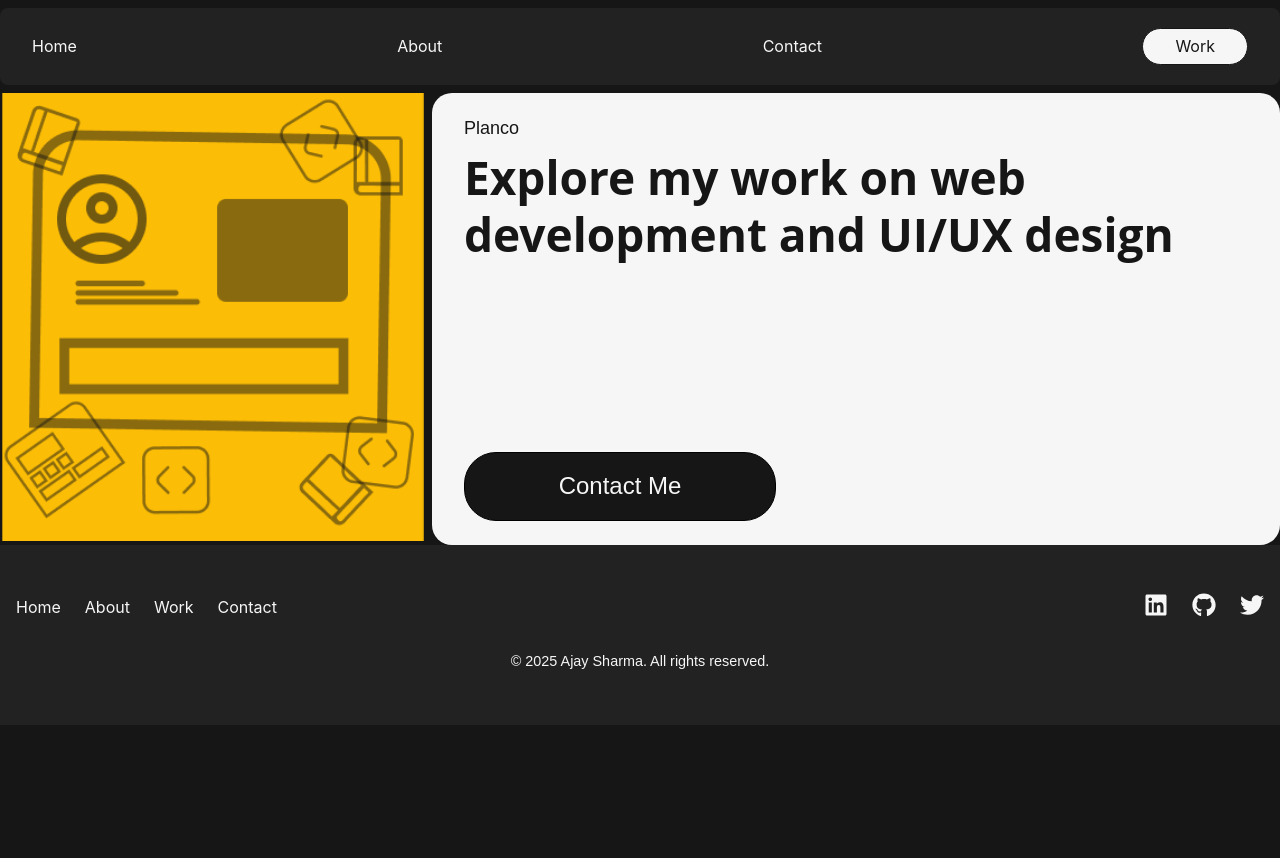
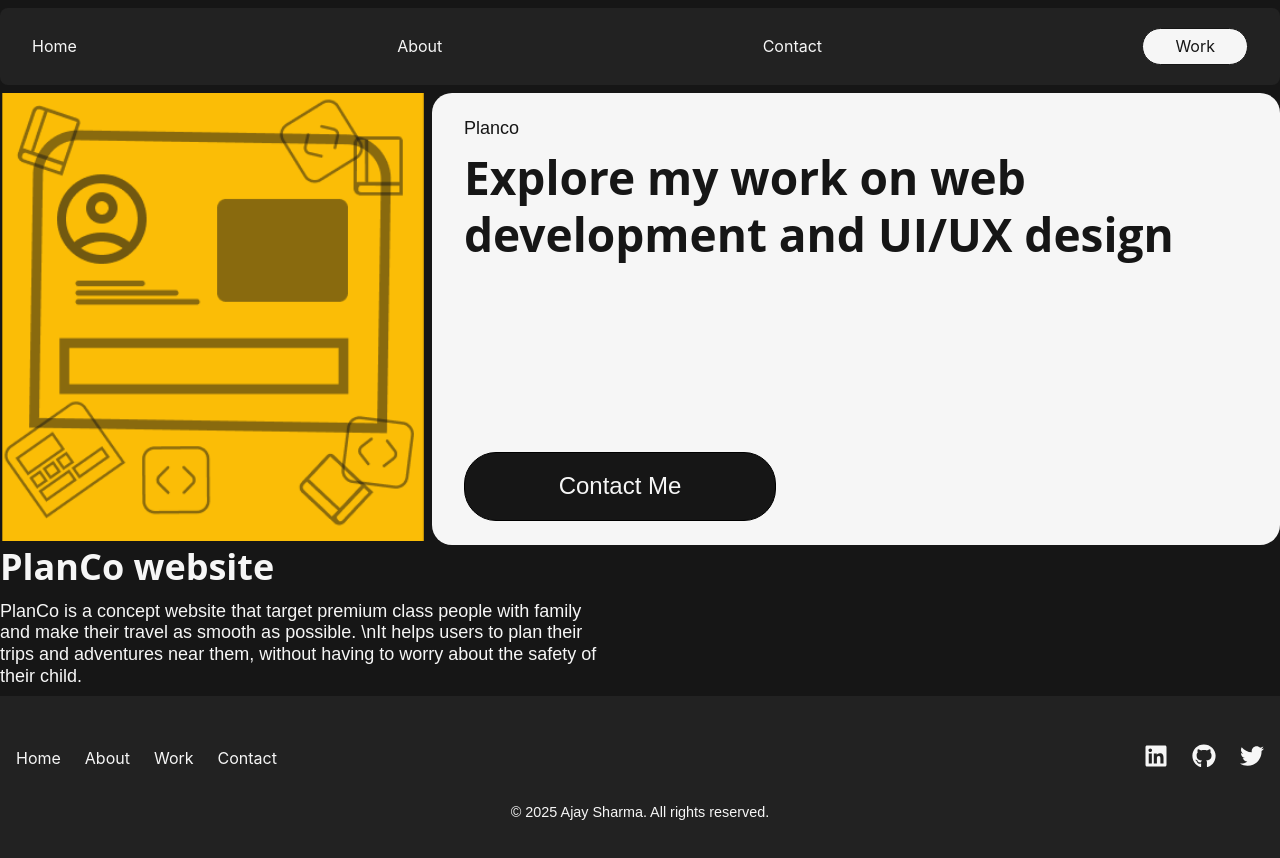
Before and after one commit to ajayshsh7/Ajay-sharma, a Next.js app: page /work/planCo in a window 1280 px wide. Shown: the top 858 px of the page. Before the commit the page ends 800 px from the top, so only its background shows below. Built offline with nearby package versions, Linux system fonts and the light colour scheme.

Commit message:
project page

```diff
--- a/app/work/ProjectPage.tsx
+++ b/app/work/ProjectPage.tsx
@@ -9,6 +9,8 @@ export interface ProjectProps {
   paragraph: string;
   title: string;
   buttonText: string;
+  projectDesHeading: string;
+  projectDesText: String;
   onButtonClick?: () => void;
 }
 
@@ -17,6 +19,8 @@ const ProjectPage: React.FC<ProjectProps> = ({ imgSrc,
   paragraph,
   title,
   buttonText,
+  projectDesHeading,
+  projectDesText,
   onButtonClick, }) => {
   return (
     <div className={styles.homeContainer}>
@@ -36,6 +40,13 @@ const ProjectPage: React.FC<ProjectProps> = ({ imgSrc,
           </div>
         </div>
       </div>
+      <div className={styles.projectDesGrid}>
+        <div className={styles.projectDesContent}>
+          <h2>{projectDesHeading}</h2>
+          <p>{projectDesText}</p>
+        </div>
+
+      </div>
     </div>
 
 
--- a/app/work/growthMentor/page.tsx
+++ b/app/work/growthMentor/page.tsx
@@ -15,6 +15,8 @@ export default function ProjectOne() {
       title="Explore my work on web development and UI/UX design"
       buttonText="Contact Me"
       onButtonClick={() => router.push('/contact')}
+      projectDesHeading = ""
+      projectDesText = ""
 
     />
   );
--- a/app/work/photon/page.tsx
+++ b/app/work/photon/page.tsx
@@ -14,6 +14,8 @@ export default function ProjectOne() {
       paragraph="Photon"
       title="Explore my work on web development and UI/UX design"
       buttonText="Contact Me"
+      projectDesHeading = ""
+      projectDesText = ""
       onButtonClick={() => router.push('/contact')}
 
     />
--- a/app/work/planCo/page.tsx
+++ b/app/work/planCo/page.tsx
@@ -15,7 +15,8 @@ export default function ProjectOne() {
       title="Explore my work on web development and UI/UX design"
       buttonText="Contact Me"
       onButtonClick={() => router.push('/contact')}
-
+      projectDesHeading = "PlanCo website"
+      projectDesText = "PlanCo is a concept website that target premium class people with family and make their travel as smooth as possible. \nIt helps users to plan their trips and adventures near them, without having to worry about the safety of their child."
     />
   );
 }
--- a/app/work/uniqueLayouts/page.tsx
+++ b/app/work/uniqueLayouts/page.tsx
@@ -14,6 +14,8 @@ export default function ProjectOne() {
       paragraph="My Work"
       title="Explore my work on web development and UI/UX design"
       buttonText="Contact Me"
+      projectDesHeading = ""
+      projectDesText = ""
       onButtonClick={() => router.push('/contact')}
 
     />
```
